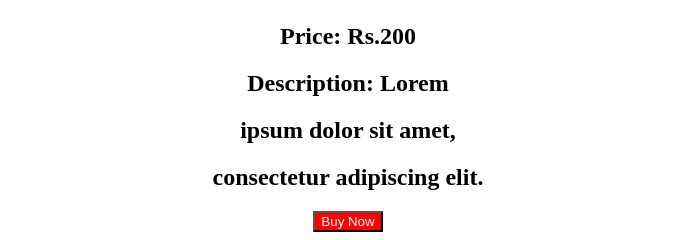
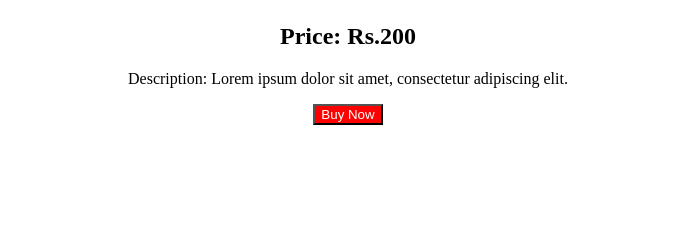
Before and after one commit to acciojob/pricing-card-DilbaghToor, a website: page main.html in a window 1280 px wide. Shown: the part 598-838 px from the top of the page, without its empty margins (292-987 px from the left). After the commit the page ends 800 px from the top, so only its background shows below. Drawn offline with Linux system fonts and the light colour scheme.

Commit message:
created a submission

```diff
--- a/main.html
+++ b/main.html
@@ -18,11 +18,11 @@
 	<div>
 		<img  src="https://thumbs.dreamstime.com/b/environment-earth-day-hands-trees-growing-seedlings-bokeh-green-background-female-hand-holding-tree-nature-field-118143566.jpg">
 
-		<h1>Pricing Card</h1>
+		<h1>Pricing Card<h2>
 		<h2>Price: Rs.200</h2>
-		<h2>Description: Lorem </h2>
-		<h2>ipsum dolor sit amet,</h2>
-		<h2>consectetur adipiscing elit.</h2>
+		<p>Description: Lorem
+		ipsum dolor sit amet,
+		consectetur adipiscing elit.</p>
 		<button>Buy Now</button>
 
 
```
